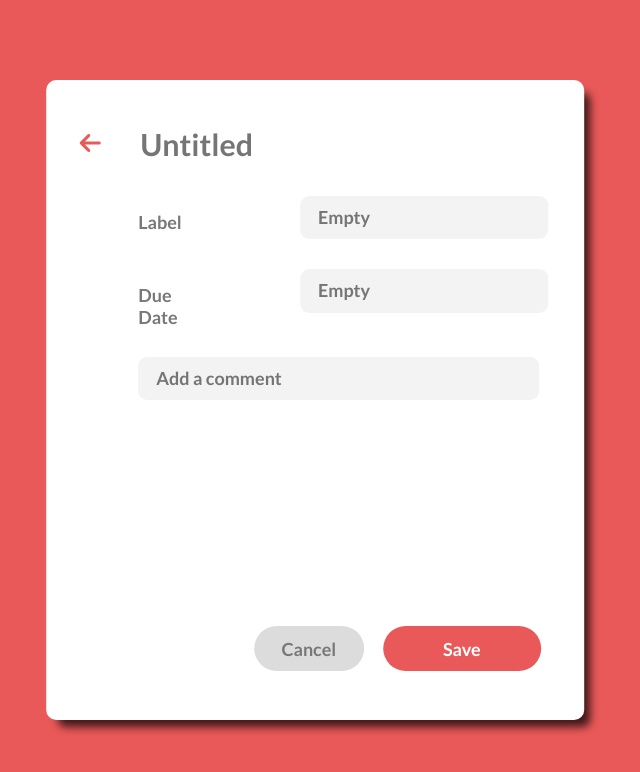
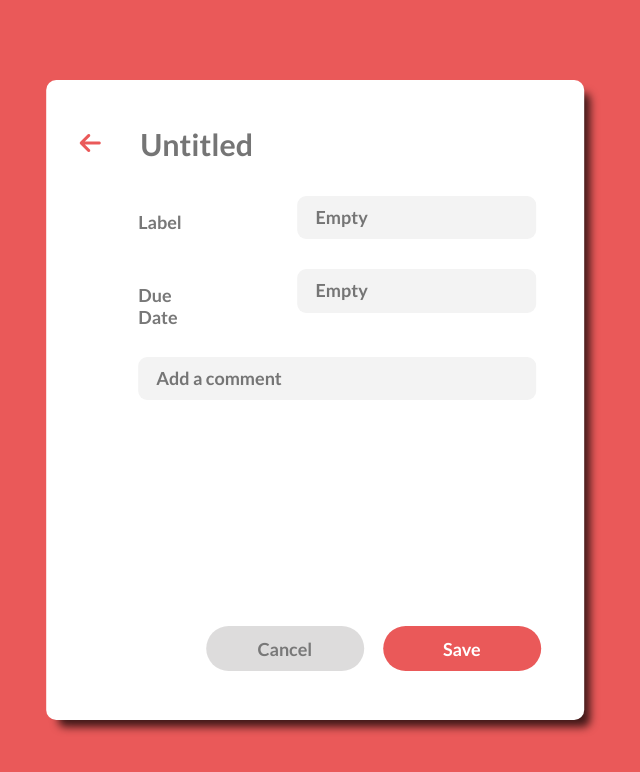
Before and after one commit to luis-unlam/Trabajo-React-GM2-, a React (Create React App) app: page /EditPage in a window 768 px wide. Shown: the top 772 px of the page, without its empty margins (69-709 px from the left). Built offline with nearby package versions, Linux system fonts and the light colour scheme.

Commit message:
feat: fix issues in responsive design

```diff
--- a/src/components/CreatePage/TaskContent.css
+++ b/src/components/CreatePage/TaskContent.css
@@ -8,7 +8,7 @@
 .formTaskContent{
   display:flex;
   flex-direction:column;
-  margin: 1.8em 0 0 5.75em;
+  margin: 1.8em 3em 0 5.75em;
   font-family: 'Lato';
   font-style: normal;
   font-weight: 700;
@@ -18,7 +18,7 @@
 }
 
 .inputLabel, .inputComment, .inputDate{
-  width: 90%;
+  width: 100%;
   background-color: var(--background-color-task);
   padding-left: 1em;
 }
@@ -26,11 +26,6 @@
 .pDate, .pLabel{
   margin-right: 5em;
   width: 120px;
-}
-
-.inputDate,
-.inputLabel {
-  margin-right: 3.5em;
 }
 
 .inputLabel{
@@ -133,9 +128,4 @@
   .date{
     margin-bottom: -1em;
   }
-
-  .inputDate ,
-  .inputLabel{
-    margin-right: 2em;
-  }
 }
--- a/src/components/EditPage/EditContent.css
+++ b/src/components/EditPage/EditContent.css
@@ -28,11 +28,6 @@
   width: 120px;
 }
 
-.inputDate,
-.inputLabel {
-  margin-right: 3.5em;
-}
-
 .inputLabel{
   margin-bottom:30px;
 }
@@ -54,11 +49,6 @@
   color: var(--button-cancel);
   padding-top:15px;
 }
-
-.cancelButton,
-  .saveButton{
-    width: 15%;
-  }
 
 .backButton{
   display: block;
@@ -137,13 +127,4 @@
   .date{
     margin-bottom: -1em;
   }
-
-  .inputDate ,
-  .inputLabel{
-    margin-right: 2em;
-  }
-  .cancelButton,
-  .saveButton{
-    width: 20%;
-  }
 }
--- a/src/components/HomePage/AllTodos.css
+++ b/src/components/HomePage/AllTodos.css
@@ -7,7 +7,7 @@
     padding-left: 0px;
 }
 
-li:nth-child(+n+7){
+li:nth-child(+n+4){
     display: none;
 }
 
--- a/src/styles.css/global.css
+++ b/src/styles.css/global.css
@@ -31,7 +31,7 @@ h4 {
     font-weight: 700;
     font-size: 1.9em;
     line-height: 2.3em;
-    color: var(--title-color);
+    color: black;
     border: none;
     border-radius: 0.5em;
     width: 90%;
@@ -48,7 +48,7 @@ h4 {
     font-weight: 700;
     font-size: 18px;
     line-height: 2.3em;
-    color: var(--background-color-task);
+    color: #787878;
     border: none;
     border-radius: 0.5em;
 }
@@ -77,7 +77,7 @@ h4 {
   .cancelButtonEdit ,
   .cancelButton {
     display: block;
-    width: 110px;
+    width: 158px;
     height: 45px;
     border-radius: 6.25em;
     border: none;
```
